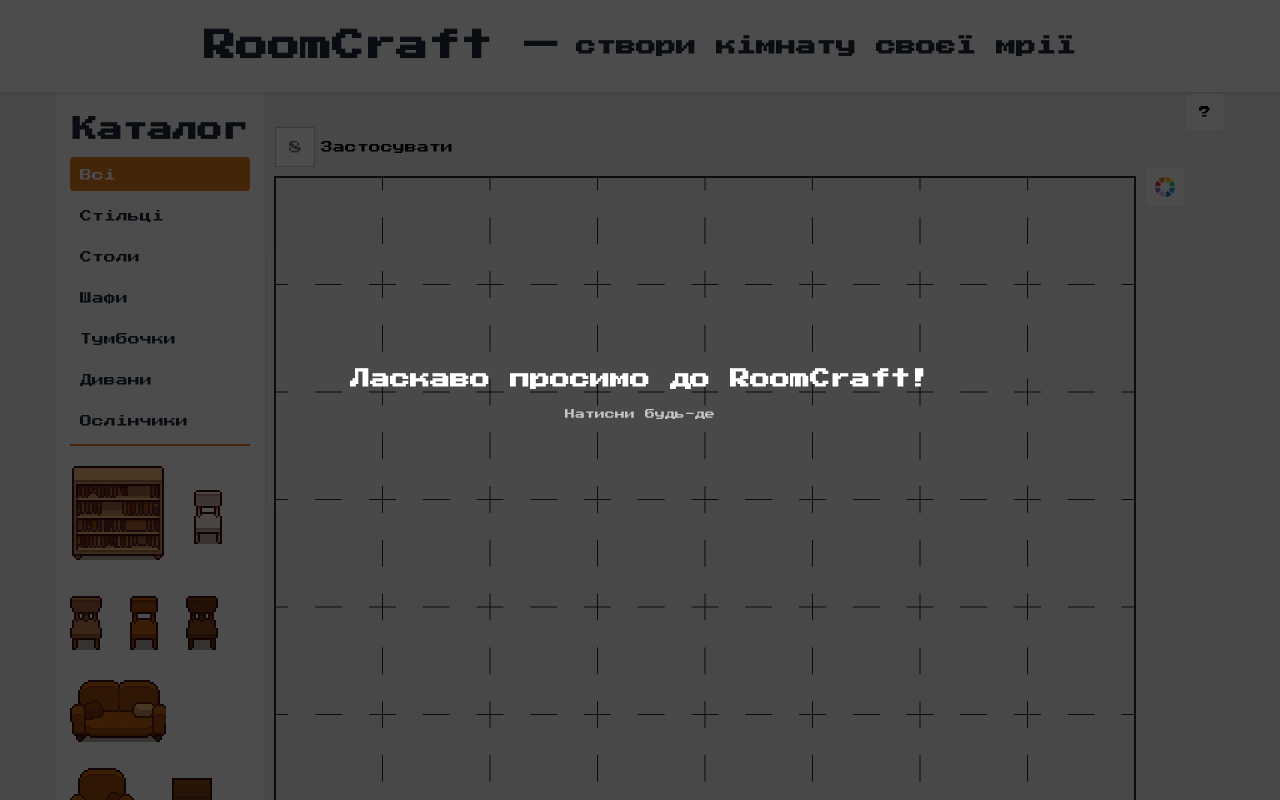
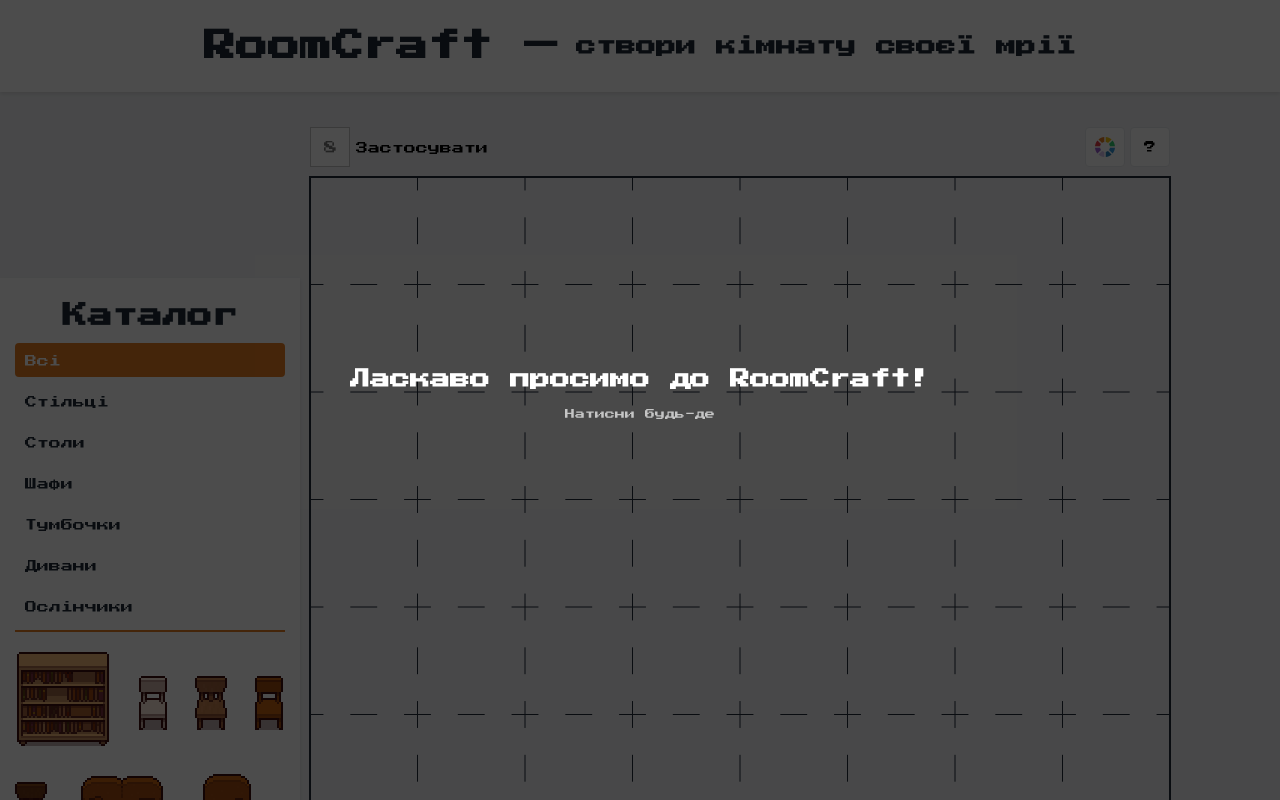
Before and after one commit to rocketmike12/RoomCraft, a React (Vite) app: page / in a window 1280 px wide. Shown: the top 800 px of the page. Built offline with nearby package versions, Linux system fonts and the light colour scheme.

Commit message:
Canvas style

```diff
--- a/src/components/Canvas/Canvas.jsx
+++ b/src/components/Canvas/Canvas.jsx
@@ -1,4 +1,6 @@
-import { useEffect, useRef } from "react";
+import { useState, useEffect, useRef } from "react";
+import { Palette } from "../Palette/Palette.jsx";
+import { Question } from "../Question/Question.jsx";
 import furniture from "../../data/images_with_sprite.js";
 import styles from "./Canvas.module.scss";
 
@@ -187,7 +189,7 @@ const renderObjects = function (ctx, color) {
 	};
 };
 
-export const Canvas = function ({ color, canvasRef }) {
+export const Canvas = function ({ canvasRef }) {
 	const sizeInputRef = useRef(null);
 	const sizeBtnRef = useRef(null);
 
@@ -310,17 +312,24 @@ export const Canvas = function ({ color, canvasRef }) {
 		});
 	}, []);
 
+	const [selectedColor, setSelectedColor] = useState(null);
 	return (
 		<>
 			<div className={styles["canvas-wrap"]}>
 				<div className={styles["size__wrap"]}>
-					<input type="number" className={styles["size__input"]} ref={sizeInputRef} min="6" max="10" placeholder="8" />
-					<button className={styles["size__button"]} ref={sizeBtnRef}>
-						Застосувати
-					</button>
+					<div>
+						<input type="number" className={styles["size__input"]} ref={sizeInputRef} min="6" max="10" placeholder="8" />
+						<button className={styles["size__button"]} ref={sizeBtnRef}>
+							Застосувати
+						</button>
+					</div>
+					<div className={styles["size__subwrap"]}>
+						<Palette selectedColor={selectedColor} setSelectedColor={setSelectedColor}/>
+						<Question />
+					</div>
 				</div>
 
-				<canvas style={{ backgroundColor: color }} ref={canvasRef} className={styles.canvas} />
+				<canvas style={{ backgroundColor: selectedColor }} ref={canvasRef} className={styles.canvas} />
 
 				<ul className={styles["button-list"]}>
 					<li className={styles["button-list__item"]}>
--- a/src/components/Canvas/Canvas.module.scss
+++ b/src/components/Canvas/Canvas.module.scss
@@ -35,7 +35,7 @@
 
 .button-list {
 	width: 100%;
-	padding: 57px 0;
+	padding: 15px 0;
 	display: flex;
 	gap: 10px;
 	justify-content: flex-end;
@@ -82,7 +82,7 @@
 	&__wrap {
 		padding: 10px 0;
 		display: flex;
-		justify-content: start;
+		justify-content: space-between;
 		align-items: center;
 	}
 
@@ -117,6 +117,10 @@
 			font-size: 12px;
 		}
 	}
+	&__subwrap {
+		display: flex;
+		gap: 5px;
+	}
 }
 
 @media screen and (min-width: 480px) {
--- a/src/components/Palette/Palette.module.scss
+++ b/src/components/Palette/Palette.module.scss
@@ -4,7 +4,6 @@
   &__wrap {
     position: relative;
     display: inline-block;
-    margin-top: 75px;
   }
   &__btn {
     width: 30px;
--- a/src/pages/MainPage/MainPage.jsx
+++ b/src/pages/MainPage/MainPage.jsx
@@ -3,7 +3,11 @@ import { WelcomeModal } from "../../components/WelcomeModal/WelcomeModal";
 import { Header } from "../../components/Header/Header";
 import { Palette } from "../../components/Palette/Palette";
 import style from "./MainPage.module.scss";
-import { Canvas, addObject, renderCanvas } from "../../components/Canvas/Canvas.jsx";
+import {
+  Canvas,
+  addObject,
+  renderCanvas,
+} from "../../components/Canvas/Canvas.jsx";
 import { Catalog } from "../../components/Catalog/Catalog.jsx";
 import { Question } from "../../components/Question/Question.jsx";
 import { Container } from "../../components/Container/Container.jsx";
@@ -37,12 +41,8 @@ export const MainPage = () => {
       {showModal && <WelcomeModal onClose={() => setShowModal(false)} />}
       <Header />
       <main className={style.main}>
-				<Container>
         <Catalog onAdd={handleAdd} />
-					<Canvas color={selectedColor} canvasRef={canvasRef} />
-					<Palette selectedColor={selectedColor} setSelectedColor={setSelectedColor} />
-					<Question />
-				</Container>
+        <Canvas canvasRef={canvasRef} />
       </main>
     </>
   );
--- a/src/sass/base/base.scss
+++ b/src/sass/base/base.scss
@@ -27,7 +27,7 @@ body {
 	font-family: "Press Start 2P", cursive;
 	margin: 0;
 	color: $mainTextColor;
-	overflow: hidden;
+	// overflow: hidden;
     max-height: 100vh;
 }
 
```
Lines whose indentation alone changed are shown as unchanged.
